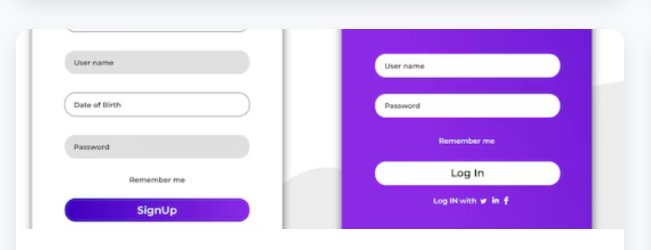
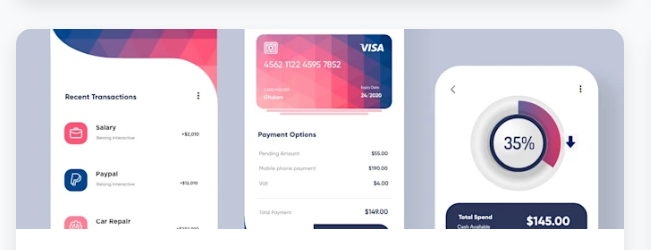
Before and after one commit to Mani-Prakash-N-R/Portfolio-RS, a plain HTML site: page index.html in a window 1280 px wide. Shown: the part 3122-3372 px from the top of the page, 0-651 px from the left. Drawn offline with nearby package versions, Linux system fonts and the light colour scheme.

Commit message:
Update index.html

```diff
--- a/index.html
+++ b/index.html
@@ -575,7 +575,7 @@
       </div>
     </div>
       <div class="project-card">
-      <img src="images/loginnode.png"  />
+      <img src="images/Designapp.png"  />
       <div class="project-content">
         <h2 class="about__subtitle">NFTix – UI/UX Design Project</h2>
         <p class="about__text">
```
